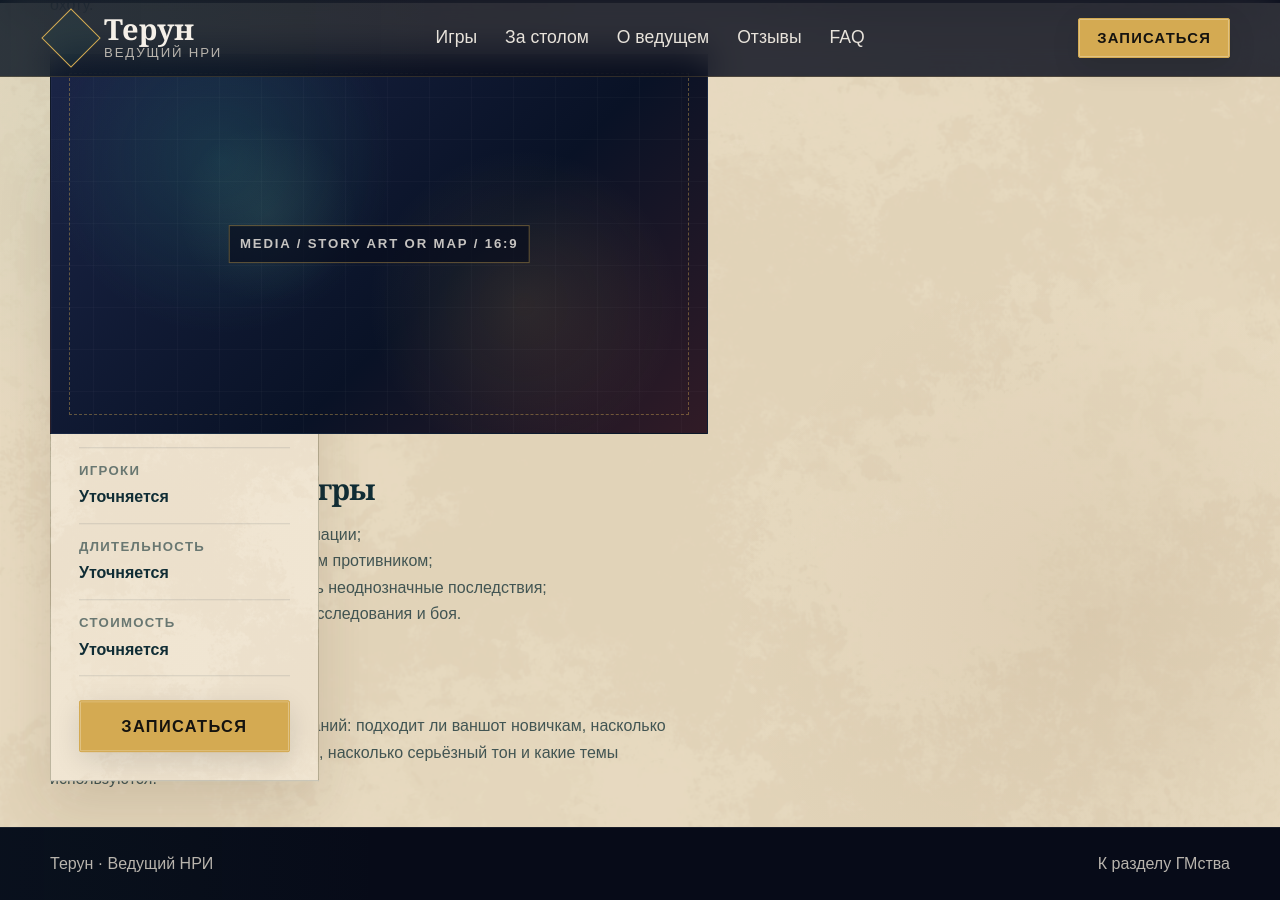
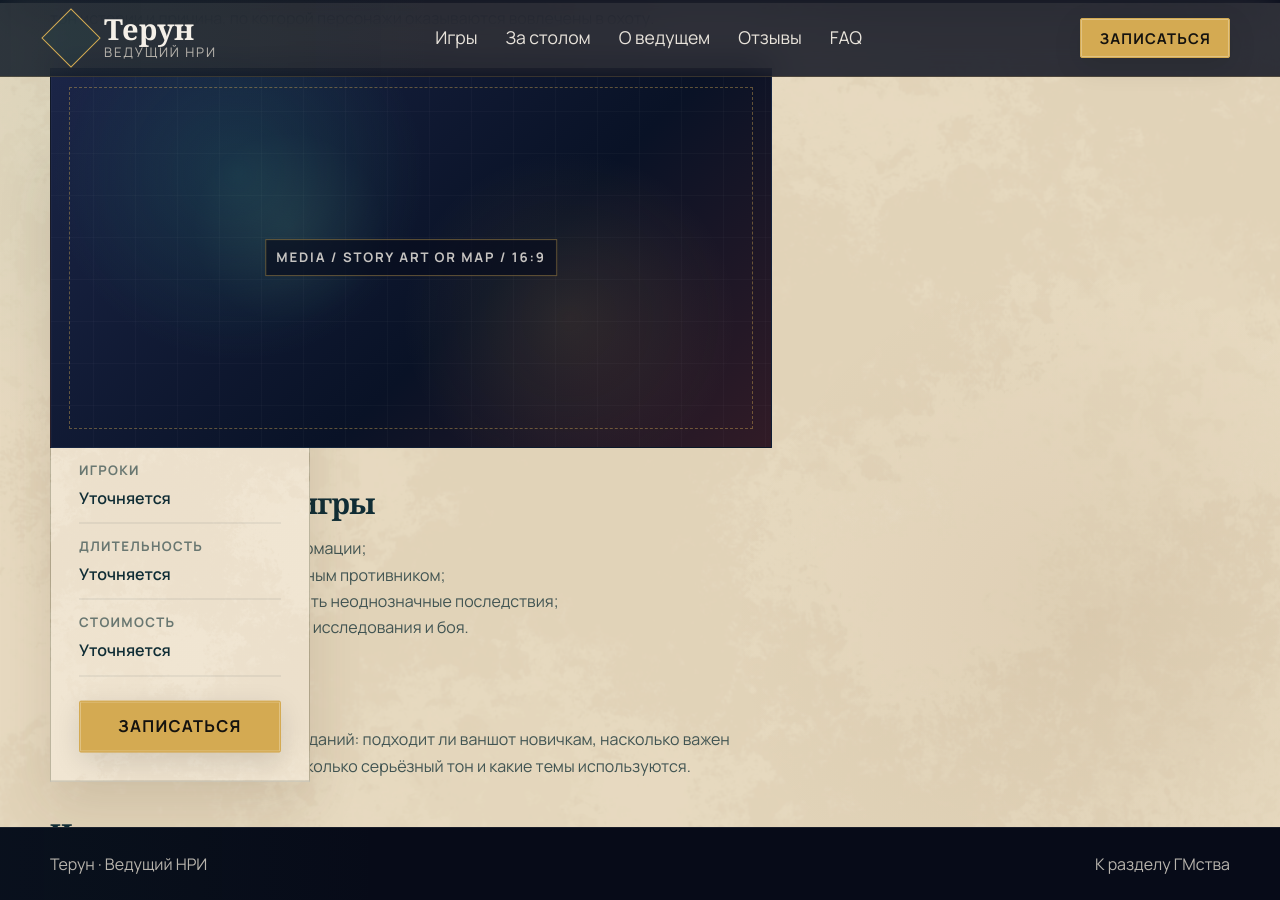
Before and after one commit to BrotherTerun/TerunPfolio, a Jekyll site: the page built from gm/games/witcher-hunt.md, in a window 1280 px wide and 900 px high, scrolled down 897 px. Built offline with Jekyll 4.4.1, drawn with Linux system fonts in a browser that asks for light colours; some web fonts are replaced.

Commit message:
Restore current GM game font import

```diff
--- a/_layouts/gm-game.html
+++ b/_layouts/gm-game.html
@@ -11,7 +11,7 @@
 
   <link rel="preconnect" href="https://fonts.googleapis.com">
   <link rel="preconnect" href="https://fonts.gstatic.com" crossorigin>
-  <link href="https://fonts.googleapis.com/css2?family=Cormorant+Garamond:wght@500;600;700&family=Merriweather:wght@400;500;600;700&display=swap" rel="stylesheet">
+  <link href="https://fonts.googleapis.com/css2?family=Cormorant+Garamond:wght@500;600;700&family=Manrope:wght@400;500;600;700&display=swap" rel="stylesheet">
 
   <link rel="stylesheet" href="{{ '/assets/css/style.css' | relative_url }}">
   <link rel="stylesheet" href="{{ '/assets/css/gm.css' | relative_url }}">
```
